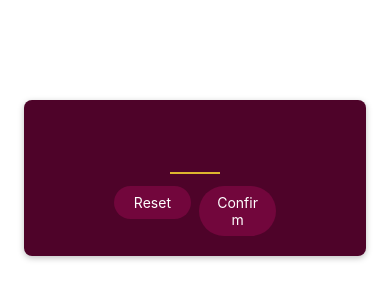
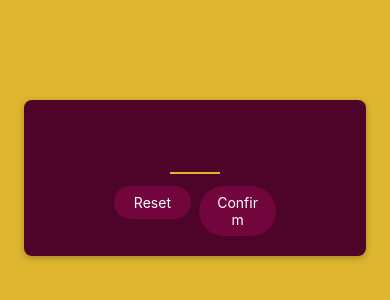
Before and after one commit to Inhoob/React-Native, a React Native app in the folder Section4/: screen / in a window 390 px wide. Shown: the top 300 px of the page. Built offline with nearby package versions, Linux system fonts and the light colour scheme.

Commit message:
배경화면 색 추가하기

```diff
--- a/Section4/App.js
+++ b/Section4/App.js
@@ -2,14 +2,16 @@ import { StatusBar } from "expo-status-bar";
 import { StyleSheet, Text, View } from "react-native";
 import StartGameScreen from "./screens/StartGameScreen";
 export default function App() {
-  return <StartGameScreen />;
+  return (
+    <View style={styles.rootScreen}>
+      <StartGameScreen />
+    </View>
+  );
 }
 
 const styles = StyleSheet.create({
-  container: {
+  rootScreen: {
     flex: 1,
-    backgroundColor: "#fff",
-    alignItems: "center",
-    justifyContent: "center",
+    backgroundColor: "#ddb52f",
   },
 });
```
